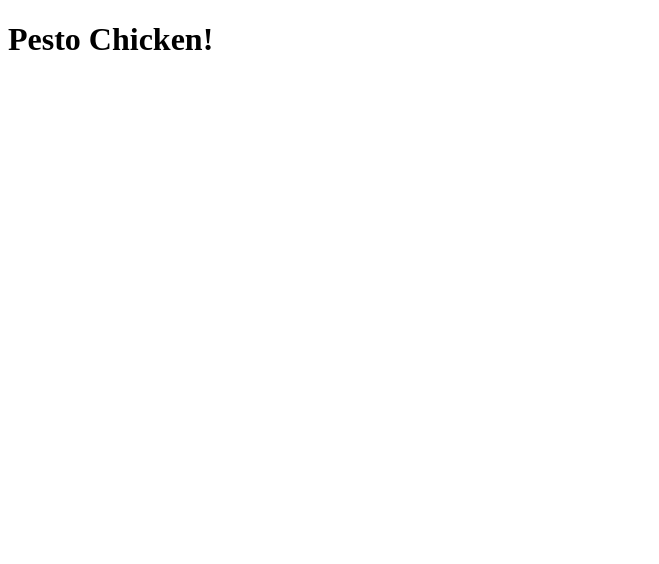
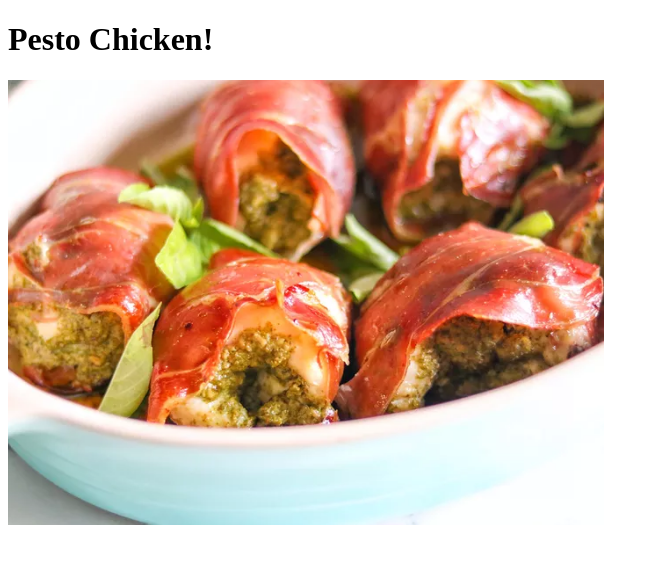
Before and after one commit to MickAlbeckTech/odin-recipes, a plain HTML site: page recipes/pesto_chicken_page.html in a window 1280 px wide. Shown: the whole page, without its empty margins (0-659 px from the left). Drawn offline with Linux system fonts and the light colour scheme.

Commit message:
Add photo to pesto chicken page

```diff
--- a/recipes/pesto_chicken_page.html
+++ b/recipes/pesto_chicken_page.html
@@ -8,5 +8,6 @@
 </head>
 <body>
     <h1>Pesto Chicken!</h1>
+    <img src="../images/pesto_chicken.png">
 </body>
 </html>
```
